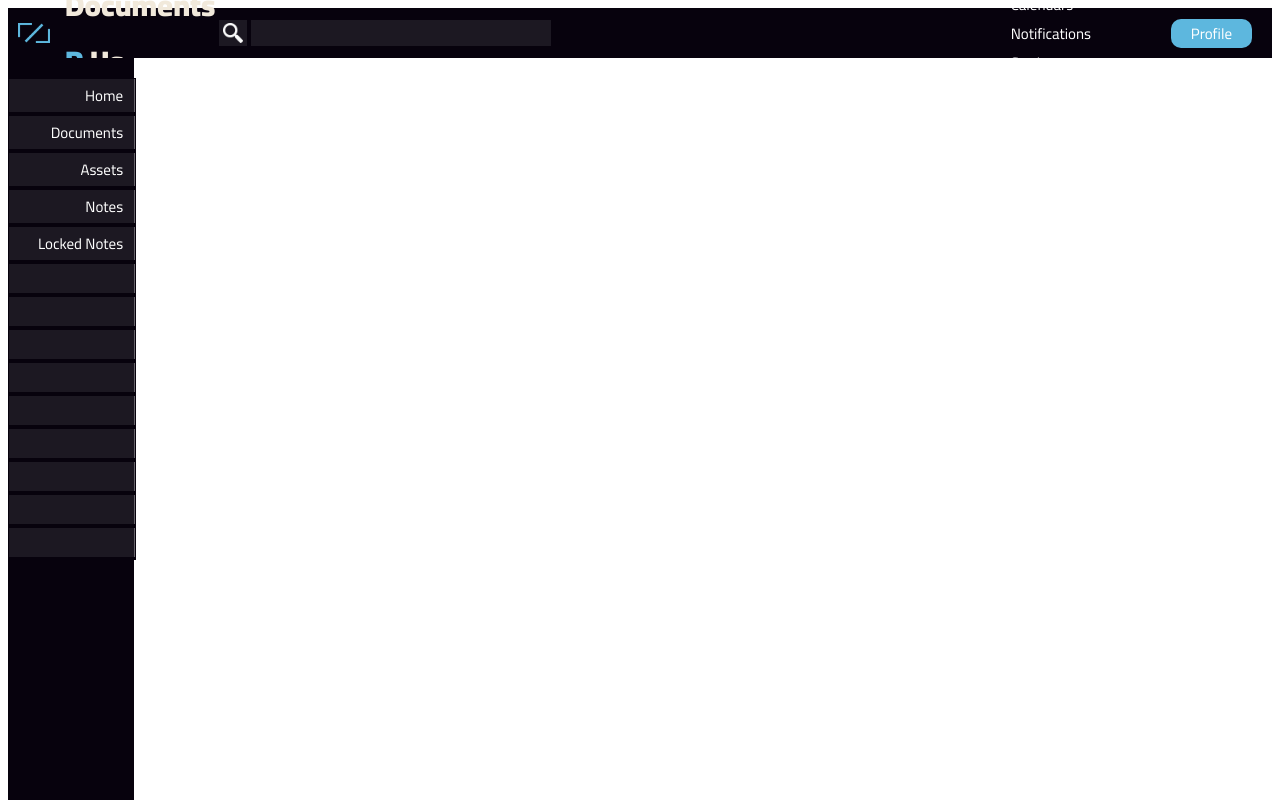
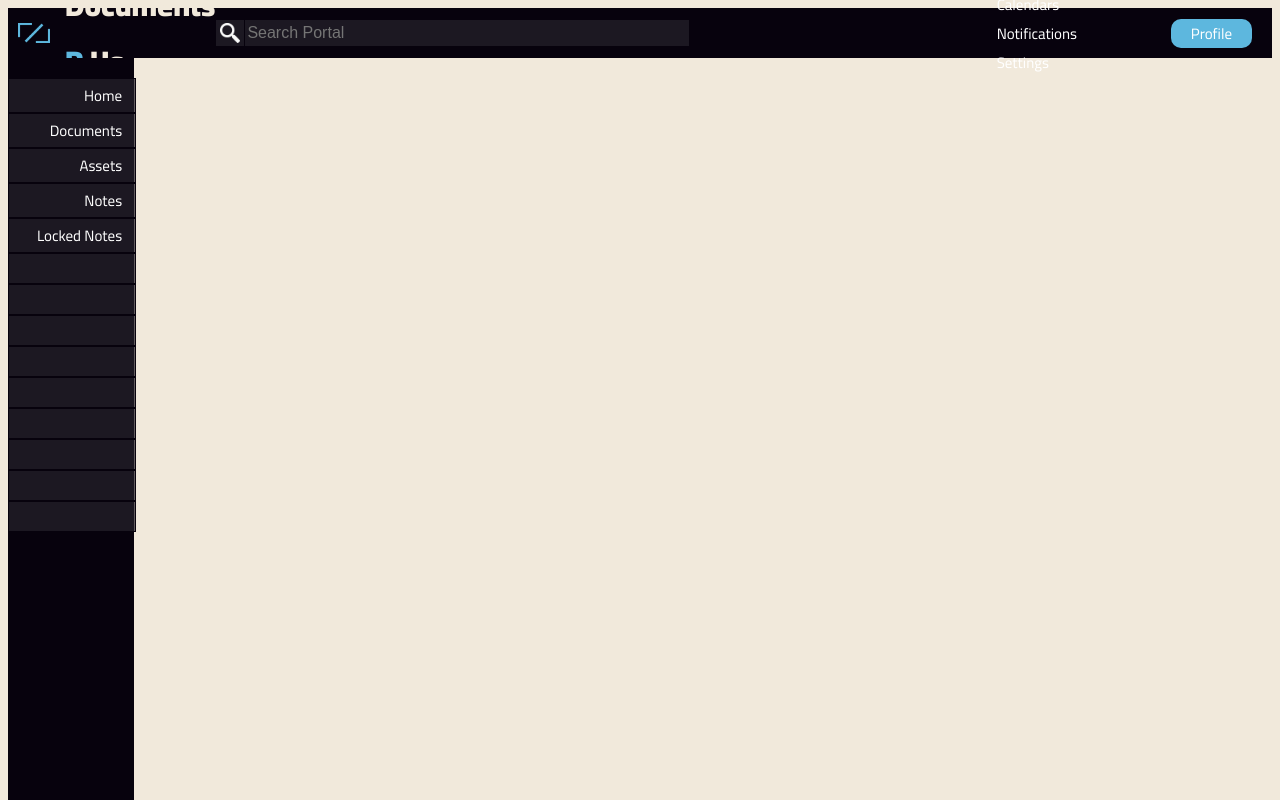
Before and after one commit to zacharba/MSP_Demo, a plain HTML site: page index.html in a window 1280 px wide. Shown: the top 800 px of the page. Drawn offline with Linux system fonts and the light colour scheme.

Commit message:
Cleaning up Nav bar and Side Panel

```diff
--- a/index.html
+++ b/index.html
@@ -16,13 +16,13 @@
 
            <div class = "navBar">
 
-             <img class="logoImage" src="/images/logo.png" alt="logo">
+             <img class="logoImage" src="https://github.com/zacharba/MSP_Demo/blob/Brandon/images/logo.png?raw=true">
 
              <h1 class = "logoText"> Documents <span class = "logoTextLetter"> R </span> Us </h1>
 
-             <img class="searchImage" src="/images/searchIcon.png" alt="Search">
+             <img class="searchImage" src="https://github.com/zacharba/MSP_Demo/blob/Brandon/images/searchIcon.png?raw=true">
 
-             <input class="searchBar" type="text">
+             <input class="searchBar" type="text" placeholder="Search Portal">
 
              <nav>
 
--- a/styles/indexStyles.css
+++ b/styles/indexStyles.css
@@ -1,5 +1,11 @@
 @import url('https://fonts.googleapis.com/css2?family=Cairo&display=swap');
 @import url('https://fonts.googleapis.com/css2?family=Cairo:wght@900&display=swap');
+
+body {
+
+  background-color: #F1E9DB;
+
+}
 
 .navBar {
 
@@ -50,7 +56,7 @@
   padding-bottom: 2.5px;
   padding-right: 4px;
   padding-left: 4px;
-  border: 4px solid #07020D;
+  border: 1px solid #07020D;
   background-color: rgba(38,33,44,0.7);
   cursor: pointer;
 
@@ -58,15 +64,15 @@
 
 .searchBar {
 
-  margin-right: 32%;
-  width: 500px;
+  margin-right: 20%;
+  width: 700px;
   font-size: 16px;
-  padding-left: 5px;
   background-color: rgba(38,33,44,0.7);
   border: none;
   color: white;
   padding-top: 4px;
   padding-bottom: 4px;
+  transition: all 0.3s ease 0s;
 
 }
 
@@ -83,9 +89,9 @@
 
 }
 
-.searchBar:hover {
+.searchBar:hover .searchImage{
 
-  .searchImage background-color: rgba(38,33,44,1);
+  background-color: rgba(38,33,44,1);
 
 }
 
@@ -169,6 +175,7 @@ li, a, .profileButton {
 .sideNav__links li a {
 
   padding: 2px;
+  padding-right: 3px;
   color: white;
 
 }
@@ -179,7 +186,7 @@ li, a, .profileButton {
   width: 120%;
   right: 40px;
   border: 1px solid #07020D;
-  border-bottom: 3px solid #07020D;
+  border-bottom: 1px solid #07020D;
 
 }
 
@@ -188,12 +195,16 @@ li, a, .profileButton {
   width: 115%;
   background-color: rgba(38,33,44,1);
   border-right: 4px solid #5DB7DE;
+  border-top: none;
+  border-bottom: 0px;
   color: #716A5C;
+  transition: all 0.3s ease 0s;
 
 }
 
 .sideNav__links li:hover a {
 
   color: #5DB7DE;
+  transition: all 0.3s ease 0s;
 
 }
```
